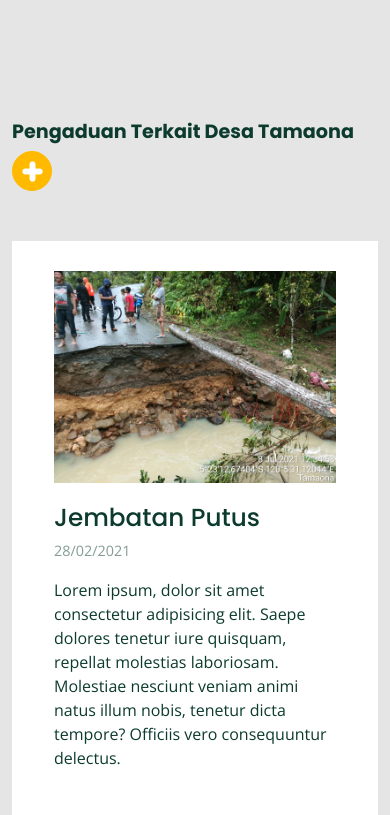
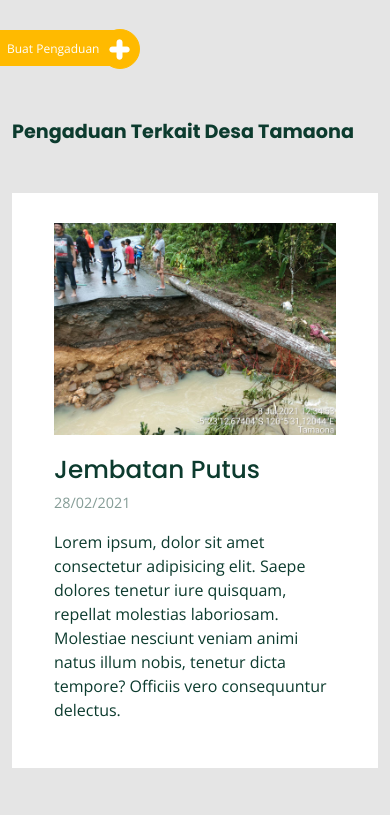
Before and after one commit to WidadSucitra/Desa-Tamaona, a PHP site: page /pengaduan.html in a window 390 px wide. Shown: the part 250-1065 px from the top of the page. Run offline with PHP 8.4, Linux system fonts and the light colour scheme.

Commit message:
perbaikan

```diff
--- a/assets/css/style.css
+++ b/assets/css/style.css
@@ -1407,7 +1407,24 @@ PENGADUAN.HTML
   position: relative;
 }
 
+.pengaduan-simbol{
+  position: fixed;
+  left: 0;
+  top: 33%;
+}
+
+.pengaduan-simbol p{
+  background-color: #FFBA00;
+  display: inline-block;
+  color: #fff;
+  height: 36px;
+  padding: 10px 24px 10px 7px;
+  font-size: 12px;
+}
+
 .pengaduan-simbol button{
+  margin-left: -28px;
+  display: inline-block;
   border-radius: 55%;
   width: 40px;
   height: 40px;
@@ -1422,7 +1439,7 @@ PENGADUAN.HTML
   height: 25px;
 }
 
-.pengaduan-simbol button:hover{
+.pengaduan-simbol button:hover, .pengaduan-simbol p:hover{
   opacity: 0,7;
   border: 1px solid #6D9773;
   background-color: #6D9773;
@@ -1466,7 +1483,24 @@ PENGADUAN.HTML
     position: relative;
   }
 
+  .pengaduan-simbol{
+    position: fixed;
+    left: 0;
+    top: 33%;
+  }
+
+  .pengaduan-simbol p{
+    background-color: #FFBA00;
+    display: inline-block;
+    color: #fff;
+    height: 48px;
+    padding: 10px 40px 10px 10px;
+    font-size: 16px;
+  }
+
   .pengaduan-simbol button{
+    margin-left: -33px;
+    display: inline-block;
     border-radius: 55%;
     width: 50px;
     height: 50px;
--- a/form-pengaduan.html
+++ b/form-pengaduan.html
@@ -128,7 +128,7 @@
       <div class="container">
         <div class="row">
 
-          <div class="col-lg-3 col-md-6 footer-contact">
+          <div class="col-md-6 footer-contact">
             <h3>Desa Tamaona</h3>
             <p>
               Desa Tamaona, Kecamatan Kindang <br>
@@ -139,8 +139,8 @@
             </p>
           </div>
 
-          <div class="map">
-            <iframe style="border: 4px;; width: 30%; height: 200px; margin-left: 50%;" src="https://www.google.com/maps/embed?pb=!1m18!1m12!1m3!1d31778.040102627572!2d120.0605284082321!3d-5.378035522280226!2m3!1f0!2f0!3f0!3m2!1i1024!2i768!4f13.1!3m3!1m2!1s0x2dbea66e29d7cd4f%3A0x78f9ad0866279115!2sTamaona%2C%20Kec.%20Kindang%2C%20Kabupaten%20Bulukumba%2C%20Sulawesi%20Selatan!5e0!3m2!1sid!2sid!4v1649605483529!5m2!1sid!2sid" allowfullscreen="" loading="lazy" referrerpolicy="no-referrer-when-downgrade"></iframe>
+          <div class="col-md-4 peta">
+            <iframe src="https://www.google.com/maps/embed?pb=!1m18!1m12!1m3!1d31778.040102627572!2d120.0605284082321!3d-5.378035522280226!2m3!1f0!2f0!3f0!3m2!1i1024!2i768!4f13.1!3m3!1m2!1s0x2dbea66e29d7cd4f%3A0x78f9ad0866279115!2sTamaona%2C%20Kec.%20Kindang%2C%20Kabupaten%20Bulukumba%2C%20Sulawesi%20Selatan!5e0!3m2!1sid!2sid!4v1649605483529!5m2!1sid!2sid" allowfullscreen="" loading="lazy" referrerpolicy="no-referrer-when-downgrade"></iframe>
           </div>
 
 
--- a/pengaduan.html
+++ b/pengaduan.html
@@ -75,7 +75,10 @@
 
       <!-- fitur tambah pengaduan -->
       <div class="pengaduan-simbol">
-          <a href="form-pengaduan.html"><button><img src="assets/img/pengaduan/add.png"></button></a>
+        <a href="form-pengaduan.html">
+          <p>Buat Pengaduan</p>
+          <button><img src="assets/img/pengaduan/add.png"></button>
+        </a>
       </div>
 
 
@@ -137,7 +140,7 @@
       <div class="container">
         <div class="row">
 
-          <div class="col-lg-3 col-md-6 footer-contact">
+          <div class="col-md-6 footer-contact">
             <h3>Desa Tamaona</h3>
             <p>
               Desa Tamaona, Kecamatan Kindang <br>
@@ -148,8 +151,8 @@
             </p>
           </div>
 
-          <div class="map">
-            <iframe style="border: 4px;; width: 30%; height: 200px; margin-left: 50%;" src="https://www.google.com/maps/embed?pb=!1m18!1m12!1m3!1d31778.040102627572!2d120.0605284082321!3d-5.378035522280226!2m3!1f0!2f0!3f0!3m2!1i1024!2i768!4f13.1!3m3!1m2!1s0x2dbea66e29d7cd4f%3A0x78f9ad0866279115!2sTamaona%2C%20Kec.%20Kindang%2C%20Kabupaten%20Bulukumba%2C%20Sulawesi%20Selatan!5e0!3m2!1sid!2sid!4v1649605483529!5m2!1sid!2sid" allowfullscreen="" loading="lazy" referrerpolicy="no-referrer-when-downgrade"></iframe>
+          <div class="col-md-4 peta">
+            <iframe src="https://www.google.com/maps/embed?pb=!1m18!1m12!1m3!1d31778.040102627572!2d120.0605284082321!3d-5.378035522280226!2m3!1f0!2f0!3f0!3m2!1i1024!2i768!4f13.1!3m3!1m2!1s0x2dbea66e29d7cd4f%3A0x78f9ad0866279115!2sTamaona%2C%20Kec.%20Kindang%2C%20Kabupaten%20Bulukumba%2C%20Sulawesi%20Selatan!5e0!3m2!1sid!2sid!4v1649605483529!5m2!1sid!2sid" allowfullscreen="" loading="lazy" referrerpolicy="no-referrer-when-downgrade"></iframe>
           </div>
 
 
```
